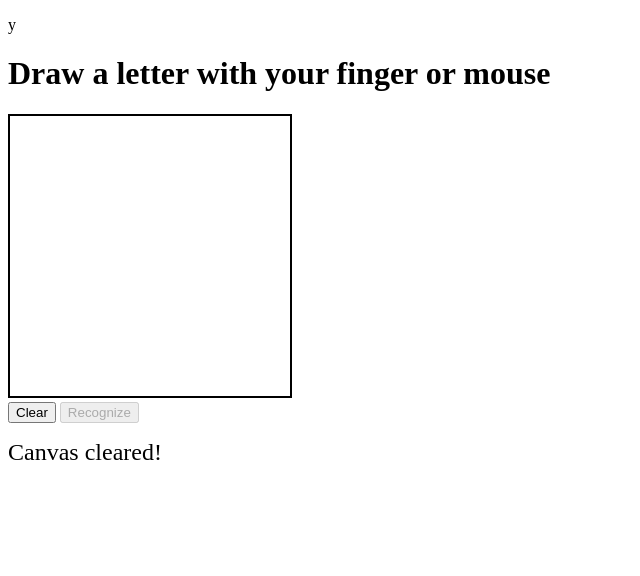
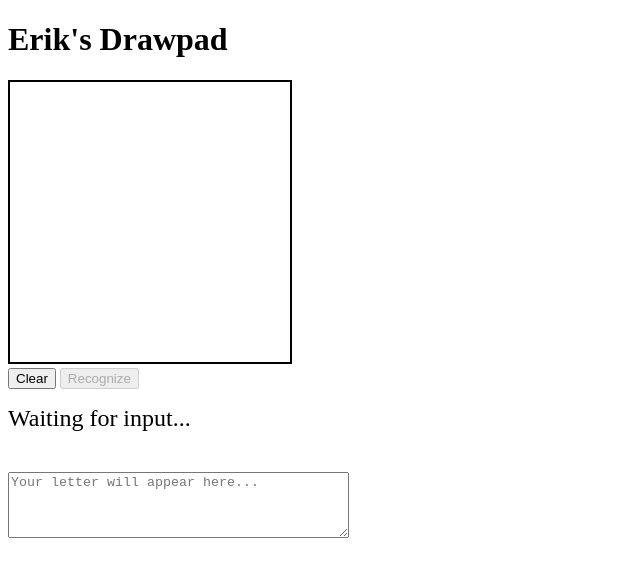
Before and after one commit to StijnCSS/test0000, a plain HTML site: page index.html in a window 1280 px wide. Both pictures are taken after a click on the button "Clear". Shown: the whole page, without its empty margins (0-640 px from the left). Drawn offline with Linux system fonts and the light colour scheme.

Commit message:
Its functioanl

```diff
--- a/index.html
+++ b/index.html
@@ -7,16 +7,23 @@
     <link rel="stylesheet" href="style.css">
 </head>
 <body>
-<p>y</p>
-    <h1>Draw a letter with your finger or mouse</h1>
+    <h1>Erik's Drawpad</h1>
 <canvas id="canvas" width="280" height="280"></canvas><br>
 <button id="clear">Clear</button>
+
 <button id="predict" disabled>Recognize</button>
+
 <p id="output">Waiting for input...</p>
+
+<textarea id="typedText" rows="4" cols="40" placeholder="Your letter will appear here..." style="margin-top: 1rem;"></textarea>
+
+
+
 
 <!-- TensorFlow + Teachable Machine -->
 <script src="https://cdn.jsdelivr.net/npm/@tensorflow/tfjs@latest"></script>
 <script src="https://cdn.jsdelivr.net/npm/@teachablemachine/image@0.8.4/dist/teachablemachine-image.min.js"></script>
+
 <script src="script.js"></script>
 </body>
 </html>
--- a/script.js
+++ b/script.js
@@ -1,13 +1,15 @@
 window.addEventListener('load', () => {
   const canvas = document.getElementById('canvas');
   const ctx = canvas.getContext('2d');
+  ctx.fillStyle = "#fff";
+  ctx.fillRect(0, 0, canvas.width, canvas.height);
   ctx.strokeStyle = "#000";
-  ctx.lineWidth = 4;
+  ctx.lineWidth = 6;
   ctx.lineCap = "round";
 
   const clearBtn = document.getElementById('clear');
   const predictBtn = document.getElementById('predict');
-  const output = document.getElementById('output');
+  const typedText = document.getElementById('typedText');
 
   let drawing = false;
   let modelReady = false;
@@ -47,8 +49,9 @@ window.addEventListener('load', () => {
   }
 
   clearBtn.addEventListener('click', () => {
-    ctx.clearRect(0, 0, canvas.width, canvas.height);
-    output.textContent = 'Canvas cleared!';
+    ctx.fillStyle = "#fff";
+    ctx.fillRect(0, 0, canvas.width, canvas.height);
+
   });
 
   // Load Teachable Machine model
@@ -85,8 +88,10 @@ const waitForTM = setInterval(() => {
             return;
           }
           const prediction = await model.predict(image);
-      prediction.sort((a, b) => b.probability - a.probability);
+          console.log("FULL prediction array:", prediction);
+          prediction.sort((a, b) => b.probability - a.probability);
       output.textContent = `You drew: ${prediction[0].className} (${(prediction[0].probability * 100).toFixed(1)}%)`;
+      typedText.value += prediction[0].className;
     };
   });
 });
--- a/style.css
+++ b/style.css
@@ -6,3 +6,7 @@ canvas {
   font-size: 1.5rem;
   margin-top: 1rem;
 }
+
+#typedText {
+  margin-top: 1rem;
+}
```
Lines whose indentation alone changed are shown as unchanged.
